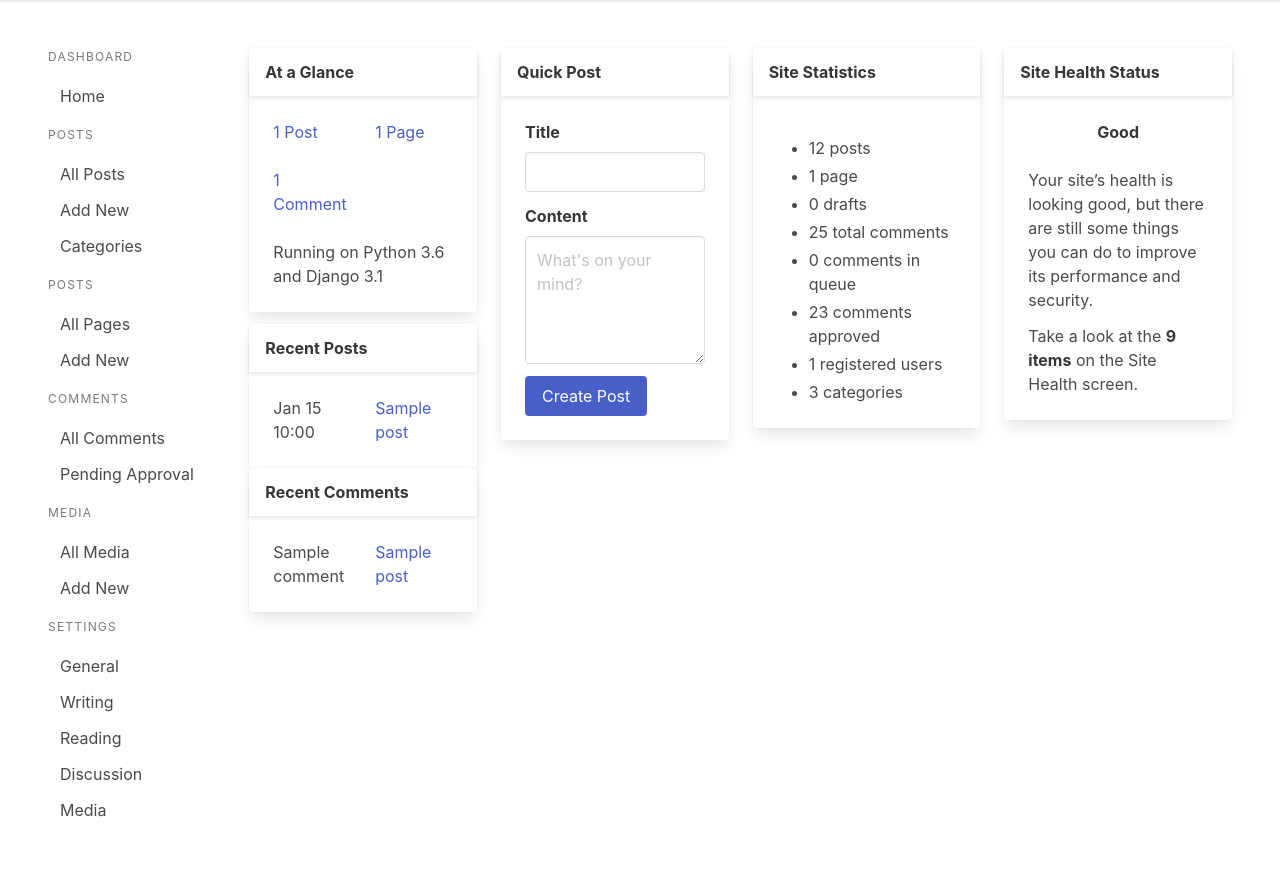
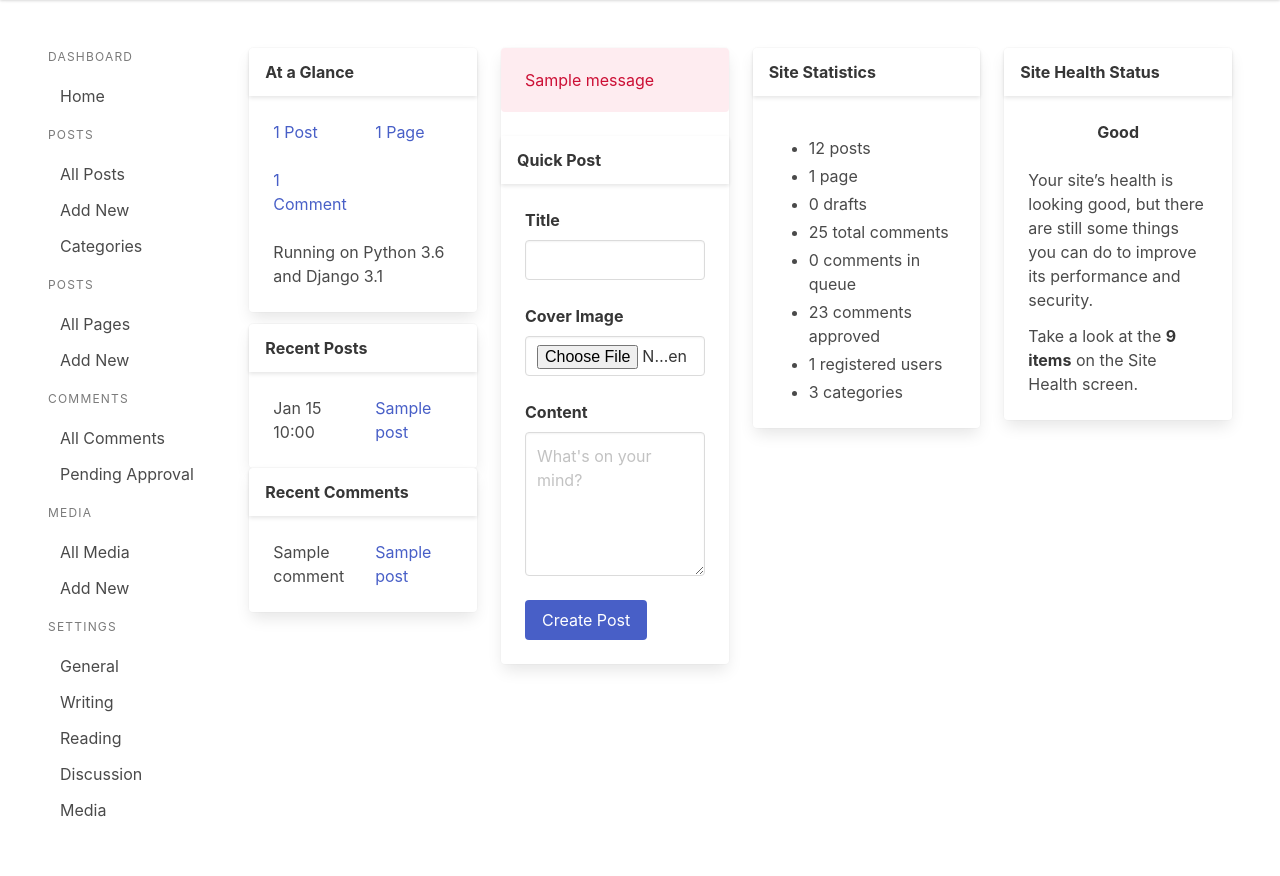
Before and after one commit to aligoren/django_blog_app, a Django app: page /dashboard in a window 1280 px wide. Shown: the part 96-972 px from the top of the page. Run offline with Django 3.2, Linux system fonts and the light colour scheme; a user stored in the database is signed in; tables that the repository leaves empty hold one stand-in row (values such as "Sample post"); one stand-in notice (Sample message) is shown; some libraries are stand-ins or nearby versions.

Commit message:
Dashboard post add functionality

```diff
--- a/blog/blog_app/controllers/dashboard_view.py
+++ b/blog/blog_app/controllers/dashboard_view.py
@@ -1,8 +1,10 @@
 from django.shortcuts import render, redirect
 from django.contrib.auth.mixins import LoginRequiredMixin
 from django.views.generic import TemplateView
+from django.contrib import messages
 
 from ..models import Post, Page, Comment
+from ..forms import PostForm
 
 class DashboardView(LoginRequiredMixin, TemplateView):
 
@@ -13,9 +15,10 @@ class DashboardView(LoginRequiredMixin, TemplateView):
 
     def get(self, request):
 
-        posts = Post.objects.filter(active=True)
+        posts = Post.objects.all()
         pages = Page.objects.filter(active=True)
         comments = Comment.objects.filter(active=True)
+        form = PostForm()
 
         details = {
             'post_count': posts.count(),
@@ -25,6 +28,34 @@ class DashboardView(LoginRequiredMixin, TemplateView):
             'last_comments': comments.order_by('-id')[:10]
         }
 
-        context = { 'settings': self.settings, 'details': details }
+        context = { 'settings': self.settings, 'details': details, 'form': form }
 
         return render(request, self.template_name, context)
+
+    def post(self, request):
+
+        posts = Post.objects.all()
+        pages = Page.objects.filter(active=True)
+        comments = Comment.objects.filter(active=True)
+        form = PostForm(request.POST, request.FILES)
+
+        details = {
+            'post_count': posts.count(),
+            'page_count': pages.count(),
+            'comment_count': comments.count(),
+            'last_posts': posts.order_by('-id')[:5],
+            'last_comments': comments.order_by('-id')[:10]
+        }
+
+        if form.is_valid():
+            post = form.save()
+            post.active = False
+            post.save()
+            messages.add_message(request, messages.INFO,'Post Added')
+            return redirect('dashboard')
+        else:
+            form = PostForm()
+
+        context = { 'settings': self.settings, 'details': details, 'form': form }
+
+        return render(request, self.template_name, context)
--- a/blog/blog_app/forms.py
+++ b/blog/blog_app/forms.py
@@ -2,7 +2,7 @@ from django import forms
 from django.contrib.auth.forms import AuthenticationForm
 from django.contrib.auth.models import User
 
-from .models import Comment
+from .models import Comment, Post
 
 class CommentForm(forms.ModelForm):
 
@@ -27,3 +27,15 @@ class LoginForm(AuthenticationForm):
 
         model = User
         fields = ("username", "password")
+
+
+class PostForm(forms.ModelForm):
+
+    title = forms.CharField(widget=forms.TextInput(attrs={'class': 'input'}))
+    content = forms.CharField(widget=forms.Textarea(attrs={'class': 'textarea is-fullwidth', 'placeholder': "What's on your mind?", 'rows': '5'}))
+    cover_image = forms.ImageField(widget=forms.FileInput(attrs={'class': 'input'}), required=False)
+
+    class Meta:
+
+        model = Post
+        fields = ("title", "content", "cover_image")
--- a/blog/blog_app/templates/auth/partial/dashboard/_quick_post.html
+++ b/blog/blog_app/templates/auth/partial/dashboard/_quick_post.html
@@ -1,21 +1,44 @@
 <div class="column is-3">
     <div class="card">
+        {% if messages %}
+        {% for message in messages %}
+        <div class="notification is-danger is-light">
+            {{ message }}
+        </div>
+        {% endfor %}
+        {% endif %}
         <header class="card-header">
             <p class="card-header-title">Quick Post</p>
         </header>
         <div class="card-content">
+            <form enctype="multipart/form-data" action="{% url 'dashboard' %}" method="post">
+                {% csrf_token %}
+                <div class="columns is-multiline">
+                    <div class="column is-12">
                         <div class="field">
-                <label class="label">Title</label>
+                            <label for="{{ form.title.id_for_label }}" class="label">Title</label>
                             <div class="control">
-                    <input type="text" class="input">
+                                {{ form.title }}
                             </div>
                         </div>
+                    </div>
+                    <div class="column is-12">
                         <div class="field">
-                <label class="label">Content</label>
+                            <label for="{{ form.cover_image.id_for_label }}" class="label">Cover Image</label>
                             <div class="control">
-                    <textarea class="textarea" placeholder="What's on your mind?"></textarea>
+                                {{ form.cover_image }}
                             </div>
                         </div>
+                    </div>
+                    <div class="column is-12">
+                        <div class="field">
+                            <label for="{{ form.content.id_for_label }}" class="label">Content</label>
+                            <div class="control">
+                                {{ form.content }}
+                            </div>
+                        </div>
+                    </div>
+                    <div class="column is-12">
                         <div class="field">
                             <div class="control">
                                 <button class="button is-link">Create Post</button>
@@ -23,4 +46,7 @@
                         </div>
                     </div>
                 </div>
+            </form>
         </div>
+    </div>
+</div>
--- a/blog/blog_app/urls.py
+++ b/blog/blog_app/urls.py
@@ -14,6 +14,7 @@ urlpatterns = [
     path('login', views.login_request, name='login'),
     path('logout', views.logout_request, name='logout'),
 
+
     # post details like a wildcard
     path('<slug:post_slug>', views.post_details, name='post_details'),
 
--- a/blog/blog_app/views.py
+++ b/blog/blog_app/views.py
@@ -9,7 +9,7 @@ from .forms import CommentForm, LoginForm
 
 def index(request):
 
-    post_list = Post.objects.all().order_by('-id')
+    post_list = Post.objects.filter(active=True).order_by('-id')
     settings = Setting.objects.first()
 
     page = request.GET.get('page', 1)
@@ -54,6 +54,10 @@ def post_details(request, post_slug):
     form = CommentForm()
 
     context = { 'post': post, 'settings': settings, 'form': form }
+
+    if not post.active:
+
+        return redirect('index')
 
     return render(request, 'blog/details.html', context)
 
```
Lines whose indentation alone changed are shown as unchanged.
